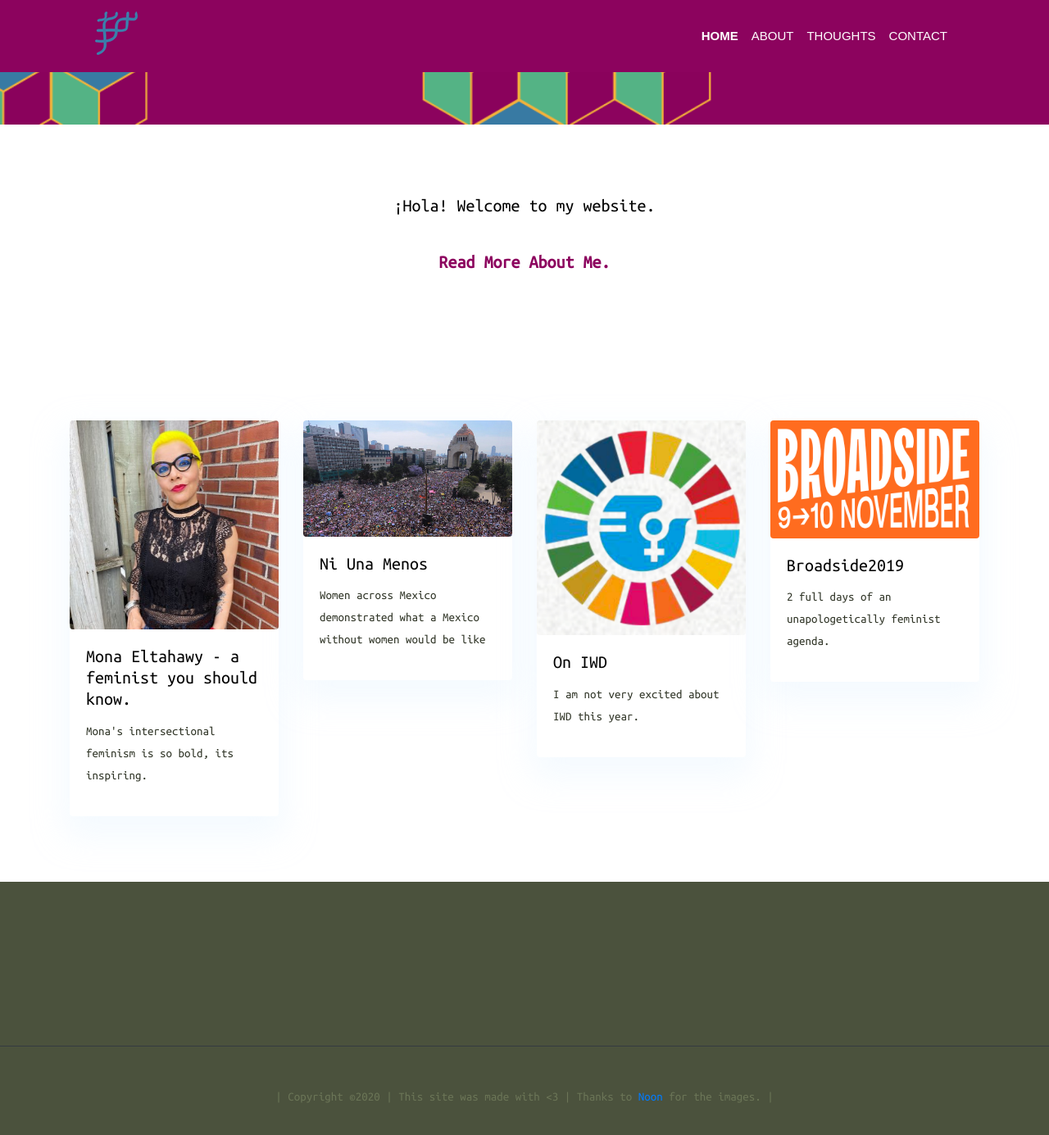
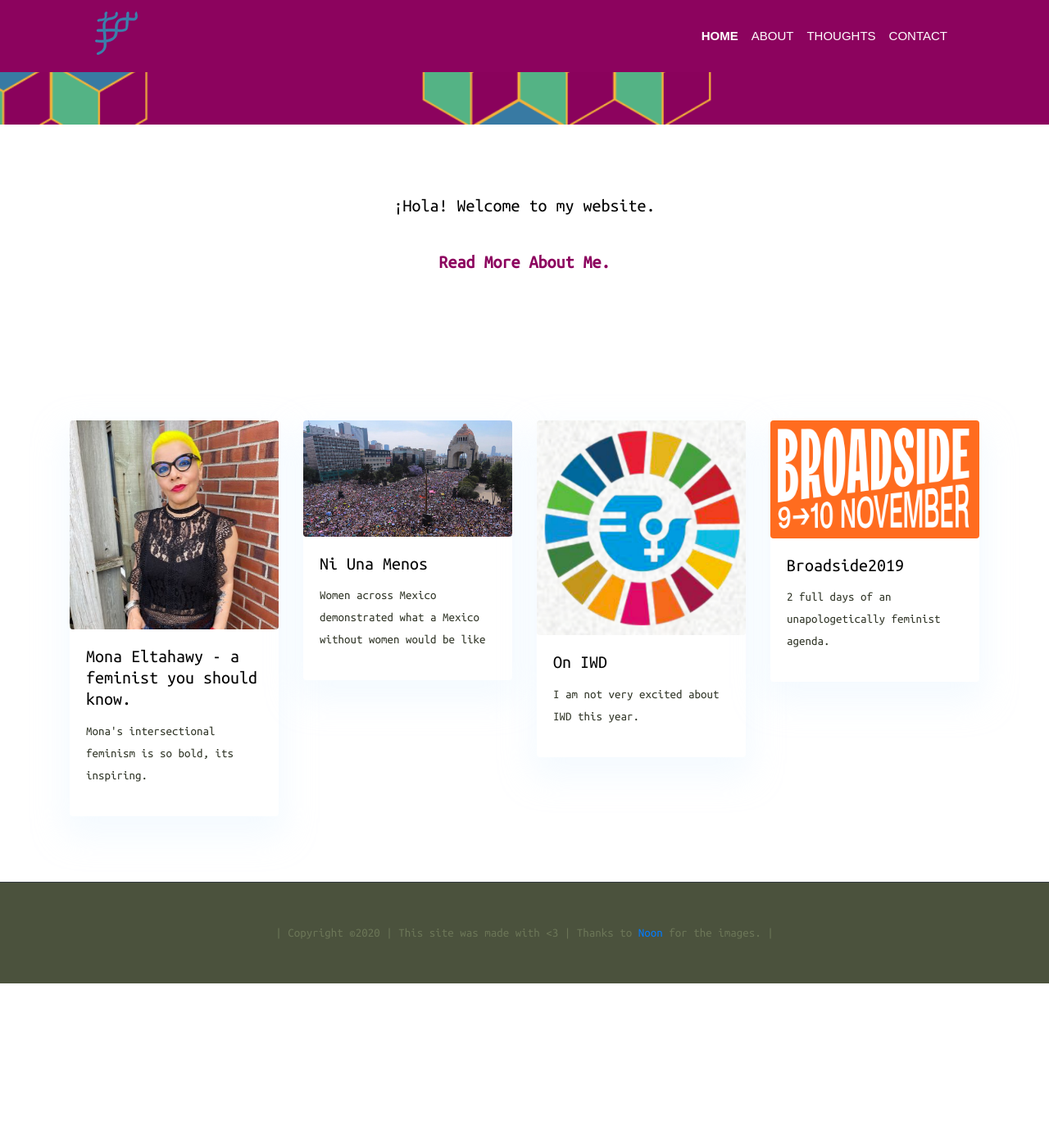
Before and after one commit to gacafe/gacafe.github.io, a Jekyll site: the page built from index.html, in a window 1280 px wide and 1400 px high, scrolled down 560 px. Shown: the top 1385 px of the window at 82% size. Built offline with Jekyll 4.4.1, drawn with Linux system fonts in a browser that asks for light colours; some web fonts are replaced; after the commit the page ends 1760 px from its top, so only the background shows below that.

Commit message:
fixed footer

```diff
--- a/_sass/templates/_homepage.scss
+++ b/_sass/templates/_homepage.scss
@@ -188,7 +188,6 @@
 
 /* footer */
 .footer-section {
-  padding-top: 200px;
 }
 
 .section-on-footer {
```
